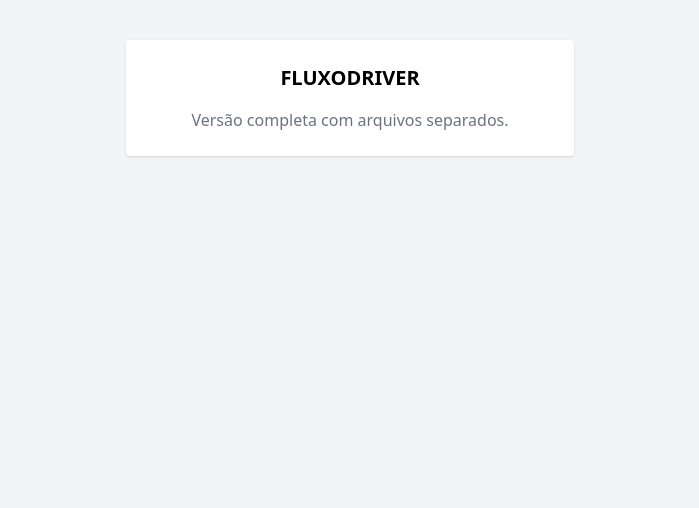
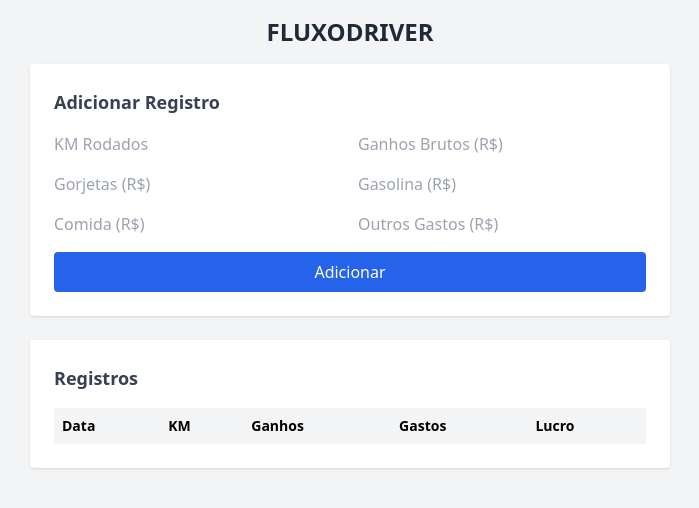
Before and after one commit to datacorp25/fluxodriver, a plain HTML site: page index.html in a window 1280 px wide. Shown: the whole page, without its empty margins (290-989 px from the left). Drawn offline with nearby package versions, Linux system fonts and the light colour scheme.

Commit message:
Add files via upload

```diff
--- a/index.html
+++ b/index.html
@@ -3,13 +3,43 @@
 <html lang="pt-BR">
 <head>
   <meta charset="UTF-8" />
-  <meta name="viewport" content="width=device-width, initial-scale=1.0" />
+  <meta name="viewport" content="width=device-width, initial-scale=1.0"/>
   <title>FLUXODRIVER</title>
   <link rel="stylesheet" href="style.css" />
   <script src="https://cdn.tailwindcss.com"></script>
 </head>
 <body class="bg-gray-100 font-sans">
-  <div id="app"></div>
+  <div id="mainPage" class="container mx-auto max-w-2xl p-4">
+    <h1 class="text-2xl font-bold text-center text-gray-800 mb-4">FLUXODRIVER</h1>
+    <div class="bg-white p-6 rounded shadow">
+      <h2 class="text-lg font-semibold mb-4 text-gray-700">Adicionar Registro</h2>
+      <div class="grid grid-cols-1 md:grid-cols-2 gap-4">
+        <input type="number" id="km" class="input" placeholder="KM Rodados" />
+        <input type="number" id="gross" class="input" placeholder="Ganhos Brutos (R$)" />
+        <input type="number" id="tips" class="input" placeholder="Gorjetas (R$)" />
+        <input type="number" id="fuel" class="input" placeholder="Gasolina (R$)" />
+        <input type="number" id="food" class="input" placeholder="Comida (R$)" />
+        <input type="number" id="other" class="input" placeholder="Outros Gastos (R$)" />
+      </div>
+      <button onclick="addRecord()" class="mt-4 w-full bg-blue-600 text-white py-2 rounded hover:bg-blue-700">Adicionar</button>
+    </div>
+
+    <div class="bg-white mt-6 p-6 rounded shadow">
+      <h2 class="text-lg font-semibold mb-4 text-gray-700">Registros</h2>
+      <table class="w-full text-left">
+        <thead>
+          <tr class="bg-gray-100">
+            <th class="p-2 text-sm">Data</th>
+            <th class="p-2 text-sm">KM</th>
+            <th class="p-2 text-sm">Ganhos</th>
+            <th class="p-2 text-sm">Gastos</th>
+            <th class="p-2 text-sm">Lucro</th>
+          </tr>
+        </thead>
+        <tbody id="recordsTable"></tbody>
+      </table>
+    </div>
+  </div>
   <script src="script.js"></script>
 </body>
 </html>
--- a/script.js
+++ b/script.js
@@ -1,8 +1,39 @@
 
-document.getElementById("app").innerHTML = `
-  <div class='max-w-md mx-auto mt-10 bg-white p-6 rounded shadow'>
-    <h1 class='text-xl font-bold mb-4 text-center'>FLUXODRIVER</h1>
-    <p class='text-center text-gray-500'>Versão completa com arquivos separados.</p>
-    <!-- Aqui entrariam as funcionalidades JS reais (login, registros, resumo, etc) -->
-  </div>
-`;
+let records = JSON.parse(localStorage.getItem("records")) || [];
+
+function addRecord() {
+  const date = new Date().toISOString().split("T")[0];
+  const km = parseFloat(document.getElementById("km").value) || 0;
+  const gross = parseFloat(document.getElementById("gross").value) || 0;
+  const tips = parseFloat(document.getElementById("tips").value) || 0;
+  const fuel = parseFloat(document.getElementById("fuel").value) || 0;
+  const food = parseFloat(document.getElementById("food").value) || 0;
+  const other = parseFloat(document.getElementById("other").value) || 0;
+
+  const income = gross + tips;
+  const expenses = fuel + food + other;
+  const net = income - expenses;
+
+  const record = { date, km, income, expenses, net };
+  records.push(record);
+  localStorage.setItem("records", JSON.stringify(records));
+  updateTable();
+}
+
+function updateTable() {
+  const table = document.getElementById("recordsTable");
+  table.innerHTML = "";
+  records.forEach(r => {
+    const row = document.createElement("tr");
+    row.innerHTML = `
+      <td class="p-2 text-sm">${r.date}</td>
+      <td class="p-2 text-sm">${r.km.toFixed(1)} km</td>
+      <td class="p-2 text-sm">R$ ${r.income.toFixed(2)}</td>
+      <td class="p-2 text-sm">R$ ${r.expenses.toFixed(2)}</td>
+      <td class="p-2 text-sm">R$ ${r.net.toFixed(2)}</td>
+    `;
+    table.appendChild(row);
+  });
+}
+
+window.onload = updateTable;
--- a/style.css
+++ b/style.css
@@ -1,4 +1,4 @@
 
-body {
-  background-color: #f9fafb;
+.input {
+  @apply mt-1 p-2 w-full border rounded focus:ring-blue-500 focus:border-blue-500;
 }
```
